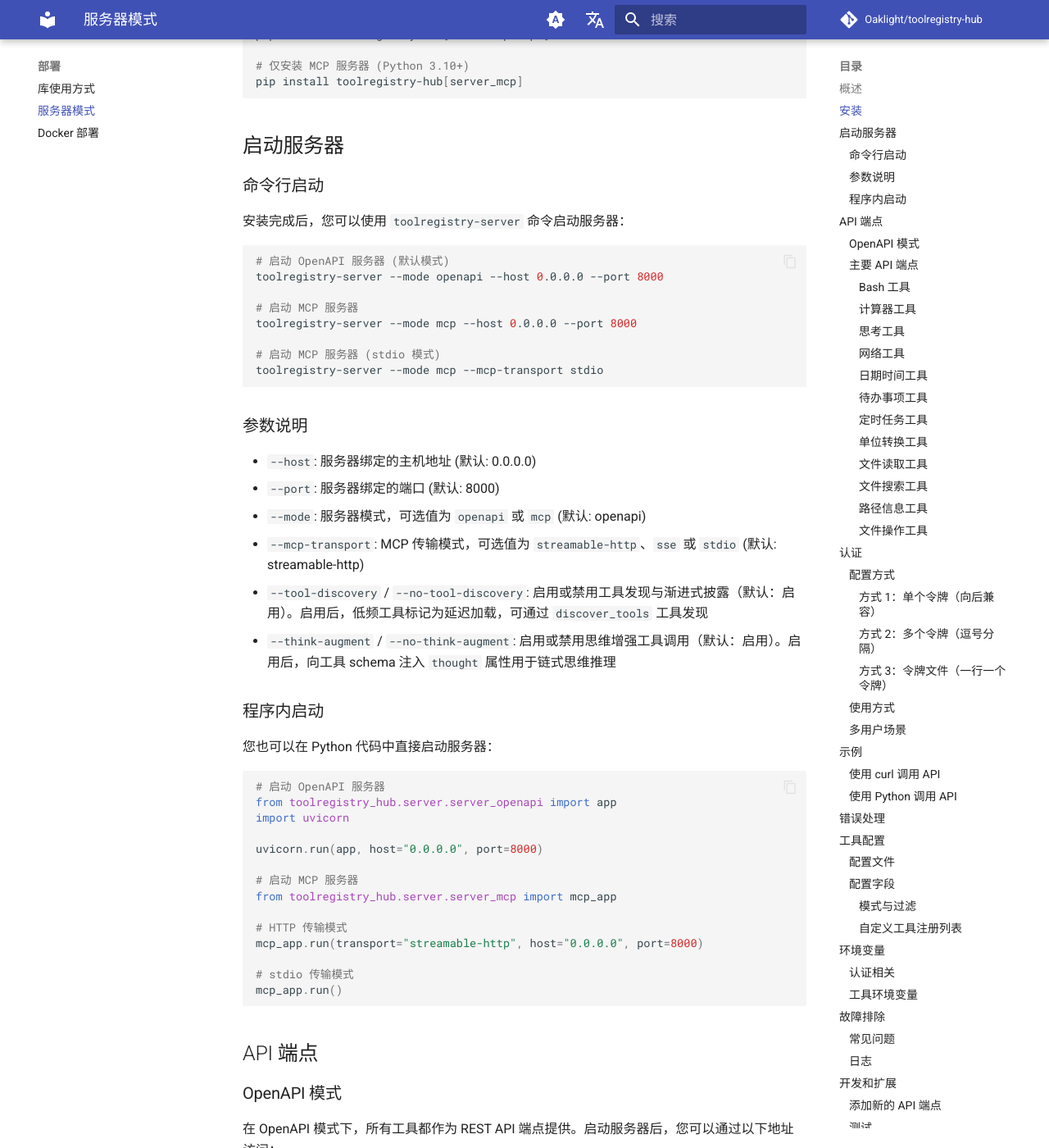
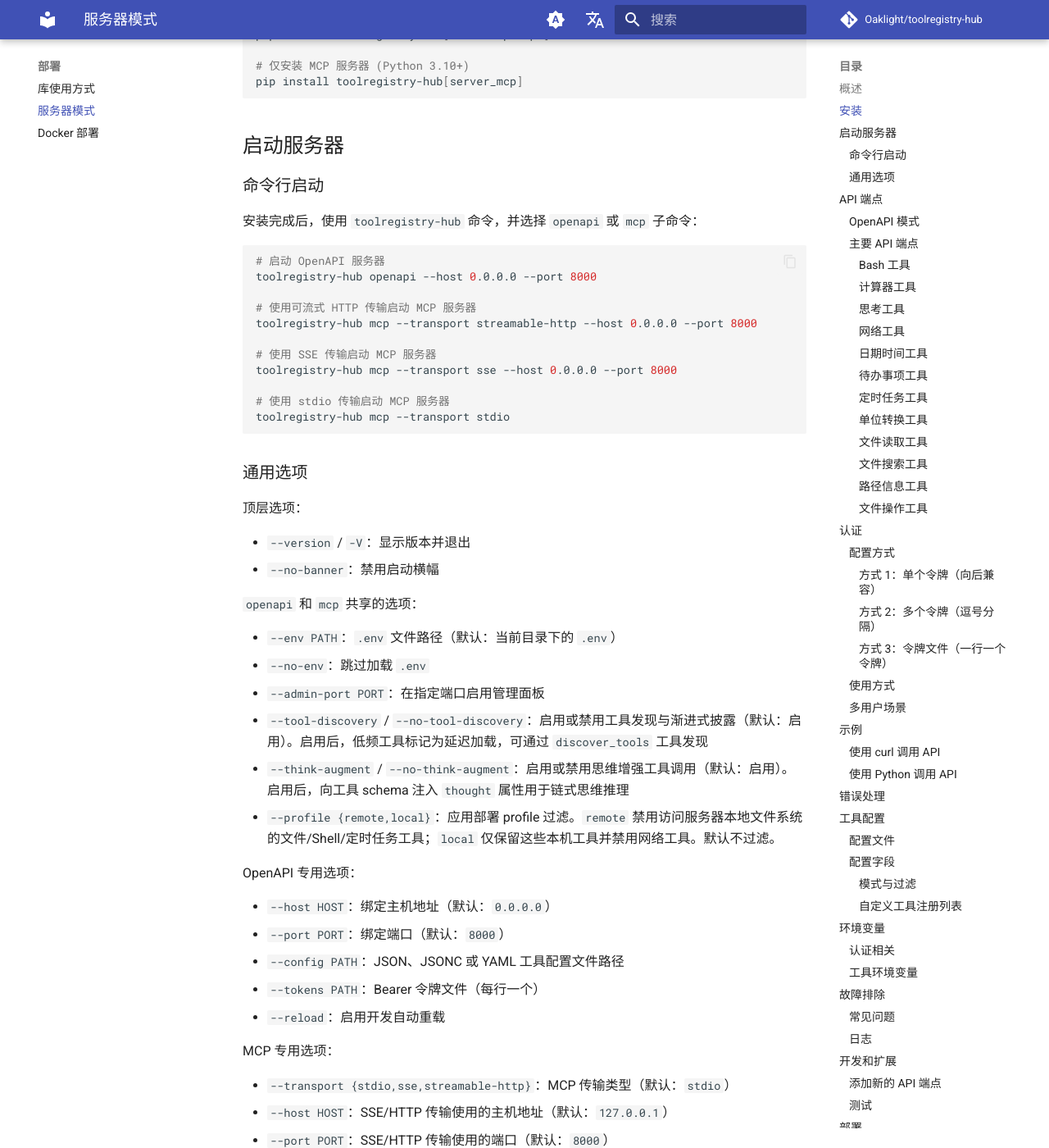
Before and after one commit to Oaklight/toolregistry-hub, an MkDocs documentation site: the page built from docs/server.md, in a window 1280 px wide and 1400 px high, scrolled down 698 px. Shown: the whole window at 82% size. Built offline with MkDocs 1.6.1 and Material for MkDocs 9.7.7, drawn with Linux system fonts in a browser that asks for light colours; comment, search, counter and statistics services are not loaded; some of the changed text lies outside the part shown.

Commit message:
docs: update CLI usage examples

````diff
--- a/docs/server.md
+++ b/docs/server.md
@@ -30,48 +30,52 @@
 
 ### 命令行启动
 
-安装完成后，您可以使用 `toolregistry-server` 命令启动服务器：
+安装完成后，使用 `toolregistry-hub` 命令，并选择 `openapi` 或 `mcp` 子命令：
 
 ```bash
-# 启动 OpenAPI 服务器 (默认模式)
-toolregistry-server --mode openapi --host 0.0.0.0 --port 8000
+# 启动 OpenAPI 服务器
+toolregistry-hub openapi --host 0.0.0.0 --port 8000
 
-# 启动 MCP 服务器
-toolregistry-server --mode mcp --host 0.0.0.0 --port 8000
+# 使用可流式 HTTP 传输启动 MCP 服务器
+toolregistry-hub mcp --transport streamable-http --host 0.0.0.0 --port 8000
 
-# 启动 MCP 服务器 (stdio 模式)
-toolregistry-server --mode mcp --mcp-transport stdio
+# 使用 SSE 传输启动 MCP 服务器
+toolregistry-hub mcp --transport sse --host 0.0.0.0 --port 8000
+
+# 使用 stdio 传输启动 MCP 服务器
+toolregistry-hub mcp --transport stdio
 ```
 
-### 参数说明
+### 通用选项
 
-- `--host`: 服务器绑定的主机地址 (默认: 0.0.0.0)
-- `--port`: 服务器绑定的端口 (默认: 8000)
-- `--mode`: 服务器模式，可选值为 `openapi` 或 `mcp` (默认: openapi)
-- `--mcp-transport`: MCP 传输模式，可选值为 `streamable-http`、`sse` 或 `stdio` (默认: streamable-http)
-- `--tool-discovery` / `--no-tool-discovery`: 启用或禁用工具发现与渐进式披露（默认：启用）。启用后，低频工具标记为延迟加载，可通过 `discover_tools` 工具发现
-- `--think-augment` / `--no-think-augment`: 启用或禁用思维增强工具调用（默认：启用）。启用后，向工具 schema 注入 `thought` 属性用于链式思维推理
+顶层选项：
 
-### 程序内启动
+- `--version` / `-V`：显示版本并退出
+- `--no-banner`：禁用启动横幅
 
-您也可以在 Python 代码中直接启动服务器：
+`openapi` 和 `mcp` 共享的选项：
 
-```python
-# 启动 OpenAPI 服务器
-from toolregistry_hub.server.server_openapi import app
-import uvicorn
+- `--env PATH`：`.env` 文件路径（默认：当前目录下的 `.env`）
+- `--no-env`：跳过加载 `.env`
+- `--admin-port PORT`：在指定端口启用管理面板
+- `--tool-discovery` / `--no-tool-discovery`：启用或禁用工具发现与渐进式披露（默认：启用）。启用后，低频工具标记为延迟加载，可通过 `discover_tools` 工具发现
+- `--think-augment` / `--no-think-augment`：启用或禁用思维增强工具调用（默认：启用）。启用后，向工具 schema 注入 `thought` 属性用于链式思维推理
+- `--profile {remote,local}`：应用部署 profile 过滤。`remote` 禁用访问服务器本地文件系统的文件/Shell/定时任务工具；`local` 仅保留这些本机工具并禁用网络工具。默认不过滤。
 
-uvicorn.run(app, host="0.0.0.0", port=8000)
+OpenAPI 专用选项：
 
-# 启动 MCP 服务器
-from toolregistry_hub.server.server_mcp import mcp_app
+- `--host HOST`：绑定主机地址（默认：`0.0.0.0`）
+- `--port PORT`：绑定端口（默认：`8000`）
+- `--config PATH`：JSON、JSONC 或 YAML 工具配置文件路径
+- `--tokens PATH`：Bearer 令牌文件（每行一个）
+- `--reload`：启用开发自动重载
 
-# HTTP 传输模式
-mcp_app.run(transport="streamable-http", host="0.0.0.0", port=8000)
+MCP 专用选项：
 
-# stdio 传输模式
-mcp_app.run()
-```
+- `--transport {stdio,sse,streamable-http}`：MCP 传输类型（默认：`stdio`）
+- `--host HOST`：SSE/HTTP 传输使用的主机地址（默认：`127.0.0.1`）
+- `--port PORT`：SSE/HTTP 传输使用的端口（默认：`8000`）
+- `--config PATH`：JSON、JSONC 或 YAML 工具配置文件路径
 
 ## API 端点
 
@@ -297,10 +301,10 @@
 cp tools.jsonc.example tools.jsonc
 
 # 或通过 CLI 选项指定
-toolregistry-server --tools-config path/to/tools.jsonc
+toolregistry-hub openapi --config path/to/tools.jsonc
 
 # 或通过环境变量指定
-TOOLS_CONFIG=path/to/tools.jsonc toolregistry-server
+TOOLS_CONFIG=path/to/tools.jsonc toolregistry-hub openapi
 ```
 
 ### 配置字段
````
Also changed, not shown: docs/docker.md (+3 -3 lines), docs/index.md (+2 -2 lines), docs/library.md (+1 -1 lines).
